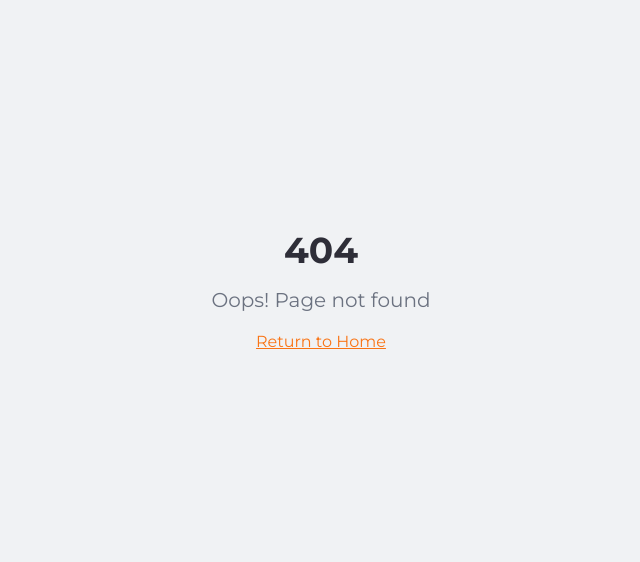
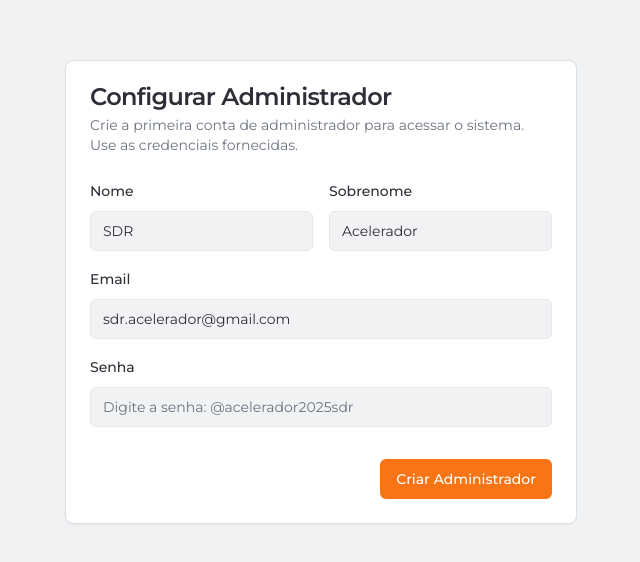
Before and after one commit to VitorLektos/CRM-docker, a React (Vite) app: page /setup-admin in a window 1280 px wide. Before the commit this address had no page. Shown: the part 108-670 px from the top of the page, without its empty margins (319-959 px from the left). Built offline with nearby package versions, Linux system fonts and the light colour scheme.

Commit message:
[dyad] Create temporary admin setup page - wrote 2 file(s)

```diff
--- a/src/App.tsx
+++ b/src/App.tsx
@@ -16,6 +16,7 @@ import NotFound from "./pages/NotFound";
 import Login from "./pages/Login";
 import { AuthProvider, useAuth } from "./contexts/AuthContext";
 import { Skeleton } from "./components/ui/skeleton";
+import SetupAdmin from "./pages/SetupAdmin";
 
 const queryClient = new QueryClient();
 
@@ -46,6 +47,7 @@ const AppRoutes = () => (
   <BrowserRouter>
     <Routes>
       <Route path="/login" element={<Login />} />
+      <Route path="/setup-admin" element={<SetupAdmin />} />
       <Route element={<ProtectedRoute />}>
         <Route path="/" element={<Dashboard />} />
         <Route path="/funnels" element={<Funnels />} />
--- /dev/null
+++ b/src/pages/SetupAdmin.tsx
@@ -0,0 +1,106 @@
+"use client";
+
+import * as React from "react";
+import { useForm } from "react-hook-form";
+import { zodResolver } from "@hookform/resolvers/zod";
+import * as z from "zod";
+import { Button } from "@/components/ui/button";
+import {
+  Form,
+  FormControl,
+  FormField,
+  FormItem,
+  FormLabel,
+  FormMessage,
+} from "@/components/ui/form";
+import { Input } from "@/components/ui/input";
+import { Card, CardContent, CardHeader, CardTitle, CardDescription } from "@/components/ui/card";
+import { supabase } from "@/integrations/supabase/client";
+import { useToast } from "@/hooks/use-toast";
+import { useNavigate } from "react-router-dom";
+
+const setupSchema = z.object({
+  firstName: z.string().min(1, "O nome é obrigatório."),
+  lastName: z.string().optional(),
+  email: z.string().email("Formato de e-mail inválido."),
+  password: z.string().min(8, "A senha deve ter pelo menos 8 caracteres."),
+});
+
+type SetupFormValues = z.infer<typeof setupSchema>;
+
+const SetupAdmin = () => {
+  const { toast } = useToast();
+  const navigate = useNavigate();
+  const [isLoading, setIsLoading] = React.useState(false);
+
+  const form = useForm<SetupFormValues>({
+    resolver: zodResolver(setupSchema),
+    defaultValues: {
+      firstName: "SDR",
+      lastName: "Acelerador",
+      email: "sdr.acelerador@gmail.com",
+      password: "",
+    },
+  });
+
+  const handleFormSubmit = async (values: SetupFormValues) => {
+    setIsLoading(true);
+    try {
+      const { error } = await supabase.functions.invoke('create-user', {
+        body: { ...values, role: 'admin' }, // Always create an admin
+      });
+
+      if (error) {
+        const errorMessage = error.context?.error || error.message;
+        throw new Error(errorMessage);
+      }
+
+      toast({ title: "Administrador criado!", description: "Você já pode fazer login com suas novas credenciais." });
+      navigate('/login');
+    } catch (error: any) {
+      toast({ title: "Erro ao criar administrador", description: error.message, variant: "destructive" });
+    } finally {
+      setIsLoading(false);
+    }
+  };
+
+  return (
+    <div className="min-h-screen flex items-center justify-center bg-background p-4">
+      <Card className="w-full max-w-lg">
+        <CardHeader>
+          <CardTitle>Configurar Administrador</CardTitle>
+          <CardDescription>
+            Crie a primeira conta de administrador para acessar o sistema. Use as credenciais fornecidas.
+          </CardDescription>
+        </CardHeader>
+        <CardContent>
+          <Form {...form}>
+            <form onSubmit={form.handleSubmit(handleFormSubmit)} className="space-y-4">
+              <div className="grid grid-cols-2 gap-4">
+                  <FormField control={form.control} name="firstName" render={({ field }) => (
+                      <FormItem><FormLabel>Nome</FormLabel><FormControl><Input {...field} /></FormControl><FormMessage /></FormItem>
+                  )} />
+                  <FormField control={form.control} name="lastName" render={({ field }) => (
+                      <FormItem><FormLabel>Sobrenome</FormLabel><FormControl><Input {...field} /></FormControl><FormMessage /></FormItem>
+                  )} />
+              </div>
+              <FormField control={form.control} name="email" render={({ field }) => (
+                  <FormItem><FormLabel>Email</FormLabel><FormControl><Input type="email" {...field} readOnly /></FormControl><FormMessage /></FormItem>
+              )} />
+              <FormField control={form.control} name="password" render={({ field }) => (
+                  <FormItem><FormLabel>Senha</FormLabel><FormControl><Input type="password" placeholder="Digite a senha: @acelerador2025sdr" {...field} /></FormControl><FormMessage /></FormItem>
+              )} />
+              <div className="flex justify-end pt-4">
+                  <Button type="submit" disabled={isLoading}>
+                      {isLoading ? "Criando..." : "Criar Administrador"}
+                  </Button>
+              </div>
+            </form>
+          </Form>
+        </CardContent>
+      </Card>
+    </div>
+  );
+};
+
+export default SetupAdmin;
```
